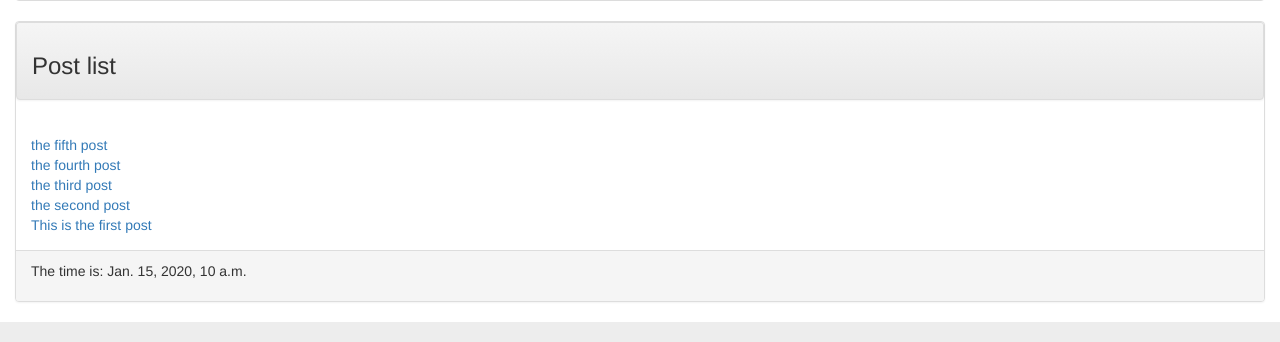
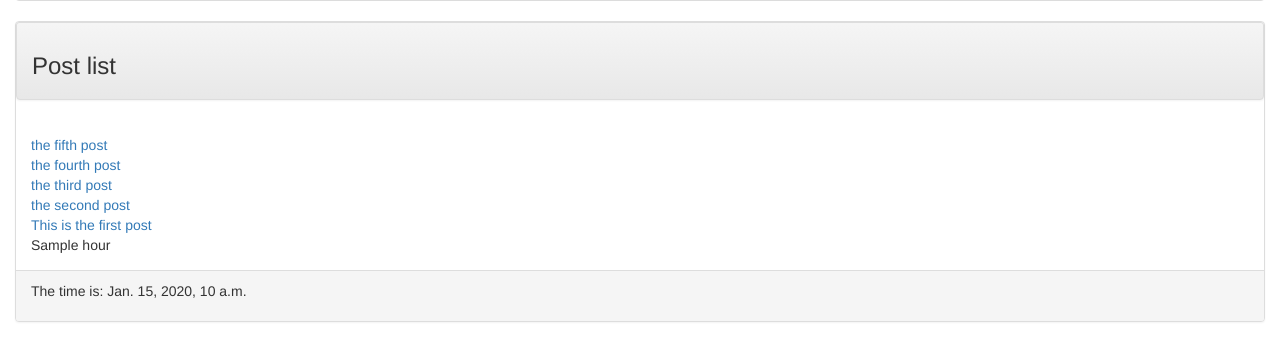
Before and after one commit to has727/mblog, a Django app: template templates/index.html in a window 1280 px wide. Shown: the part 575-917 px from the top of the page. Run offline with Django 3.2, Linux system fonts and the light colour scheme; data comes from the database, SQL or seed files in the repository; the template is opened without the code that fills it: values that come from a table or form of the project are taken from there, most other values are stand-ins (such as "Sample title", 1, 10 or a date in 2020); some libraries are stand-ins or nearby versions.

Commit message:
1. obtained hour data from datetime function 2. added current hour data on 'index.html' 3. using if statement to justify morning or evening

```diff
--- a/mainsite/views.py
+++ b/mainsite/views.py
@@ -10,6 +10,7 @@ def homepage(request):
 	templates = get_template('index.html')
 	posts = Post.objects.all()
 	now = datetime.now()
+	hour = now.time().hour
 	html = templates.render(locals())
 	return HttpResponse(html)
 
--- a/templates/index.html
+++ b/templates/index.html
@@ -13,4 +13,10 @@
             <p> nothing </p>
         {% endfor %}
 
+        {{ hour }}
+        {% if hour > 18 %}
+        <p>Good Evening</p>
+        {% elif hour < 10 %}
+        <p>Good morning</p>
+        {% endif %}
     {% endblock %}
```
